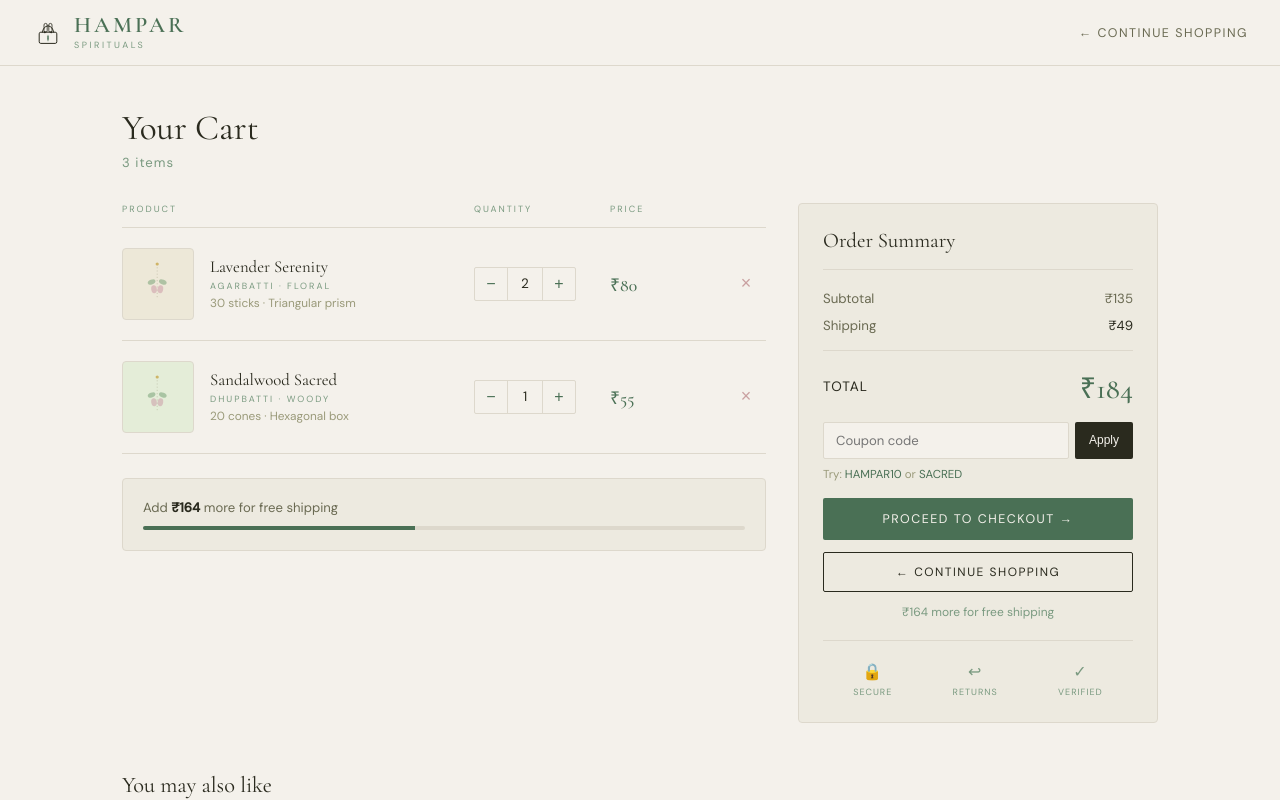
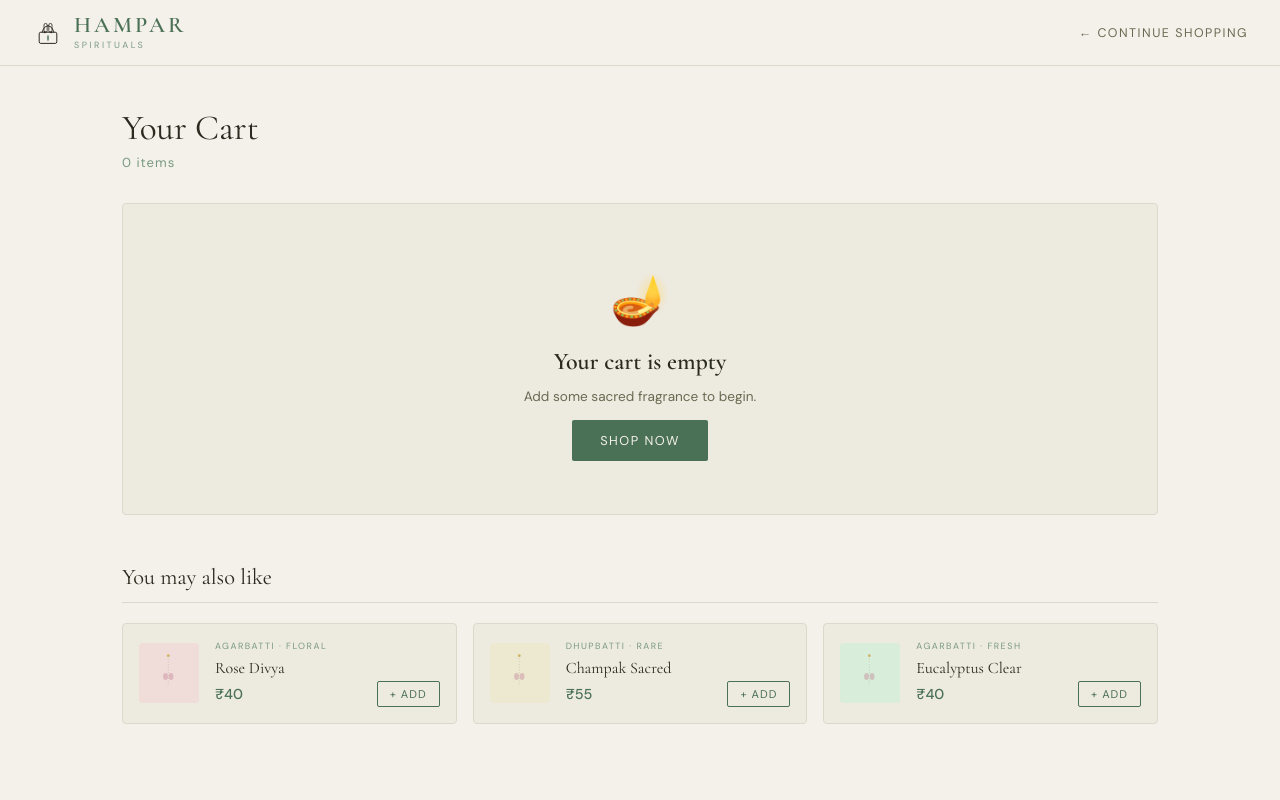
Before and after one commit to manishksingh050-rgb/hampar-spirituals, a Next.js app: page /cart in a window 1280 px wide. Shown: the top 800 px of the page. Built offline with nearby package versions, Linux system fonts and the light colour scheme.

Commit message:
fix: cart persists across pages

```diff
--- a/app/cart/page.jsx
+++ b/app/cart/page.jsx
@@ -1,11 +1,7 @@
 'use client'
-import { useState } from 'react'
+import { useState, useEffect } from 'react'
 import Link from 'next/link'
-
-const SAMPLE_CART = [
-  { id:1, name:'Lavender Serenity', category:'Agarbatti · Floral', price:40, qty:2, bg:'#ede8d8', type:'agarbatti', meta:'30 sticks · Triangular prism' },
-  { id:2, name:'Sandalwood Sacred', category:'Dhupbatti · Woody', price:55, qty:1, bg:'#e4edd8', type:'dhupbatti', meta:'20 cones · Hexagonal box' },
-]
+import { cartStore } from '../../components/cartStore'
 
 const SUGGESTED = [
   { id:3, name:'Rose Divya', category:'Agarbatti · Floral', price:40, bg:'#f0dcd8', type:'agarbatti' },
@@ -14,14 +10,29 @@
 ]
 
 export default function CartPage() {
-  const [cart, setCart] = useState(SAMPLE_CART)
+  const [cart, setCart] = useState([])
   const [coupon, setCoupon] = useState('')
   const [couponMsg, setCouponMsg] = useState(null)
   const [discount, setDiscount] = useState(0)
   const [added, setAdded] = useState({})
 
-  const updateQty = (id, delta) => setCart(prev => prev.map(i => i.id===id ? {...i, qty:Math.max(1,i.qty+delta)} : i))
-  const remove = (id) => setCart(prev => prev.filter(i => i.id!==id))
+  useEffect(() => {
+    setCart(cartStore.get())
+    const onUpdate = () => setCart(cartStore.get())
+    window.addEventListener('cartUpdated', onUpdate)
+    return () => window.removeEventListener('cartUpdated', onUpdate)
+  }, [])
+
+  const updateQty = (id, delta) => {
+    cartStore.updateQty(id, delta)
+    setCart(cartStore.get())
+  }
+
+  const remove = (id) => {
+    cartStore.remove(id)
+    setCart(cartStore.get())
+  }
+
   const subtotal = cart.reduce((s,i) => s+i.price*i.qty, 0)
   const shipping = subtotal >= 299 ? 0 : 49
   const total = subtotal - discount + shipping
@@ -33,10 +44,8 @@
   }
 
   const addSuggested = (p) => {
-    setCart(prev => {
-      const ex = prev.find(i => i.id===p.id)
-      return ex ? prev.map(i => i.id===p.id ? {...i,qty:i.qty+1} : i) : [...prev,{...p,qty:1,meta:p.type==='agarbatti'?'30 sticks':'20 cones'}]
-    })
+    cartStore.add(p)
+    setCart(cartStore.get())
     setAdded(a => ({...a,[p.id]:true}))
     setTimeout(() => setAdded(a => ({...a,[p.id]:false})), 1800)
   }
@@ -61,19 +70,17 @@
     qtyBtn: { background:'none', border:'none', width:32, height:32, cursor:'pointer', fontSize:'1rem', color:'#4a7055', display:'flex', alignItems:'center', justifyContent:'center' },
     qtyNum: { width:36, textAlign:'center', fontSize:'0.85rem', borderLeft:'1px solid #ddd8cc', borderRight:'1px solid #ddd8cc', height:32, display:'flex', alignItems:'center', justifyContent:'center' },
     itemPrice: { fontFamily:"'Cormorant Garamond',serif", fontSize:'1.1rem', fontWeight:500, color:'#4a7055' },
-    removeBtn: { background:'none', border:'none', cursor:'pointer', color:'#c9a0a0', fontSize:18, display:'flex', alignItems:'center', justifyContent:'center' },
-    emptyCart: { textAlign:'center', padding:'4rem 2rem', background:'#edeae0', borderRadius:4, border:'1px solid #ddd8cc' },
+    removeBtn: { background:'none', border:'none', cursor:'pointer', color:'#c9a0a0', fontSize:18 },
     summary: { background:'#edeae0', border:'1px solid #ddd8cc', borderRadius:4, padding:'1.5rem', position:'sticky', top:80 },
     summaryTitle: { fontFamily:"'Cormorant Garamond',serif", fontSize:'1.3rem', color:'#2a2a1e', marginBottom:'1.25rem', paddingBottom:'1rem', borderBottom:'1px solid #ddd8cc' },
     summaryRow: { display:'flex', justifyContent:'space-between', fontSize:'0.83rem', color:'#6a6a52', marginBottom:'0.6rem' },
     summaryTotal: { display:'flex', justifyContent:'space-between', alignItems:'center', margin:'1rem 0' },
-    totalLabel: { fontSize:'0.85rem', textTransform:'uppercase', letterSpacing:'1px', color:'#2a2a1e' },
     totalAmt: { fontFamily:"'Cormorant Garamond',serif", fontSize:'1.8rem', fontWeight:500, color:'#4a7055' },
     couponRow: { display:'flex', gap:6, marginBottom:'0.5rem' },
     couponInput: { flex:1, padding:'9px 12px', background:'#f4f1eb', border:'1px solid #ddd8cc', borderRadius:2, fontSize:'0.82rem', fontFamily:"'DM Sans',sans-serif", outline:'none', color:'#2a2a1e' },
     couponBtn: { background:'#2a2a1e', color:'#f4f1eb', border:'none', padding:'9px 14px', borderRadius:2, fontSize:'0.75rem', cursor:'pointer' },
     checkoutBtn: { width:'100%', background:'#4a7055', color:'#f4f1eb', fontSize:'0.78rem', letterSpacing:'1.5px', textTransform:'uppercase', padding:13, border:'none', borderRadius:2, cursor:'pointer', marginBottom:'0.75rem', fontFamily:"'DM Sans',sans-serif" },
-    continuLink: { display:'block', textAlign:'center', width:'100%', background:'transparent', color:'#2a2a1e', fontSize:'0.75rem', letterSpacing:'1.5px', textTransform:'uppercase', padding:'11px', border:'1px solid #2a2a1e', borderRadius:2, textDecoration:'none', boxSizing:'border-box' },
+    continueLink: { display:'block', textAlign:'center', width:'100%', background:'transparent', color:'#2a2a1e', fontSize:'0.75rem', letterSpacing:'1.5px', textTransform:'uppercase', padding:'11px', border:'1px solid #2a2a1e', borderRadius:2, textDecoration:'none', boxSizing:'border-box' },
     shipNote: { textAlign:'center', fontSize:'0.75rem', color:'#7a9a80', marginTop:'0.75rem' },
     trust: { display:'flex', justifyContent:'space-around', marginTop:'1.25rem', paddingTop:'1.25rem', borderTop:'1px solid #ddd8cc' },
     trustItem: { textAlign:'center', fontSize:'9px', letterSpacing:'1px', textTransform:'uppercase', color:'#7a9a80' },
@@ -106,10 +113,7 @@
             <circle cx="48" cy="38" r="2.5" fill="#2a2a1e"/>
             <path d="M40 62 Q36 54 38 48 Q40 44 40 44 Q40 44 42 48 Q44 54 40 62Z" fill="#4a7055" opacity="0.8"/>
           </svg>
-          <div>
-            <div style={s.logoText}>HAMPAR</div>
-            <div style={s.logoSub}>Spirituals</div>
-          </div>
+          <div><div style={s.logoText}>HAMPAR</div><div style={s.logoSub}>Spirituals</div></div>
         </Link>
         <Link href="/" style={{fontSize:'0.78rem',letterSpacing:'1.5px',textTransform:'uppercase',color:'#6a6a52',textDecoration:'none'}}>← Continue Shopping</Link>
       </nav>
@@ -119,7 +123,7 @@
         <div style={s.pageCount}>{cart.reduce((s,i)=>s+i.qty,0)} items</div>
 
         {cart.length === 0 ? (
-          <div style={s.emptyCart}>
+          <div style={{textAlign:'center',padding:'4rem 2rem',background:'#edeae0',borderRadius:4,border:'1px solid #ddd8cc'}}>
             <div style={{fontSize:48,marginBottom:'1rem'}}>🪔</div>
             <h2 style={{fontFamily:"'Cormorant Garamond',serif",fontSize:'1.5rem',color:'#2a2a1e',marginBottom:'0.75rem'}}>Your cart is empty</h2>
             <p style={{fontSize:'0.85rem',color:'#6a6a52',marginBottom:'1.5rem'}}>Add some sacred fragrance to begin.</p>
@@ -134,20 +138,18 @@
               {cart.map(item => (
                 <div key={item.id} style={s.cartRow}>
                   <div style={s.itemLeft}>
-                    <div style={{...s.thumb,background:item.bg}}>
+                    <div style={{...s.thumb, background:item.bg||'#ede8d8'}}>
                       <svg width="32" height="44" viewBox="0 0 80 110" opacity="0.8">
                         <line x1="38" y1="5" x2="38" y2="90" stroke="#5c4a2a" strokeWidth="1.5" strokeDasharray="3,5" opacity="0.4"/>
                         <circle cx="38" cy="5" r="4" fill="#c9a84c"/>
-                        <ellipse cx="24" cy="50" rx="10" ry="6" fill="#6a9a6a" opacity="0.6" transform="rotate(-22 24 50)"/>
-                        <ellipse cx="52" cy="50" rx="10" ry="6" fill="#6a9a6a" opacity="0.6" transform="rotate(22 52 50)"/>
-                        <ellipse cx="30" cy="68" rx="7" ry="10" fill="#c4889a" opacity="0.55" transform="rotate(-8 30 68)"/>
-                        <ellipse cx="46" cy="68" rx="7" ry="10" fill="#c4889a" opacity="0.55" transform="rotate(8 46 68)"/>
+                        <ellipse cx="30" cy="65" rx="7" ry="10" fill="#c4889a" opacity="0.55"/>
+                        <ellipse cx="46" cy="65" rx="7" ry="10" fill="#c4889a" opacity="0.55"/>
                       </svg>
                     </div>
                     <div>
                       <div style={s.itemName}>{item.name}</div>
                       <div style={s.itemCat}>{item.category}</div>
-                      <div style={s.itemMeta}>{item.meta}</div>
+                      <div style={s.itemMeta}>{item.type === 'agarbatti' ? '30 sticks · Triangular prism' : '20 cones · Hexagonal box'}</div>
                     </div>
                   </div>
                   <div style={s.qtyControl}>
@@ -159,6 +161,7 @@
                   <button style={s.removeBtn} onClick={()=>remove(item.id)}>×</button>
                 </div>
               ))}
+
               <div style={{marginTop:'1.5rem',padding:'1.25rem',background:'#edeae0',borderRadius:4,border:'1px solid #ddd8cc'}}>
                 {shipping===0
                   ? <p style={{fontSize:'0.82rem',color:'#4a7055'}}>✓ You've unlocked <strong>free shipping!</strong></p>
@@ -179,7 +182,7 @@
               <div style={s.summaryRow}><span>Shipping</span><span style={{color:shipping===0?'#4a7055':'#2a2a1e'}}>{shipping===0?'FREE':`₹${shipping}`}</span></div>
               <div style={s.divider}/>
               <div style={s.summaryTotal}>
-                <span style={s.totalLabel}>Total</span>
+                <span style={{fontSize:'0.85rem',textTransform:'uppercase',letterSpacing:'1px'}}>Total</span>
                 <span style={s.totalAmt}>₹{total}</span>
               </div>
               <div style={s.couponRow}>
@@ -187,9 +190,11 @@
                 <button style={s.couponBtn} onClick={applyCoupon}>Apply</button>
               </div>
               {couponMsg && <div style={{fontSize:'0.75rem',color:couponMsg.type==='success'?'#4a7055':'#c9503a',marginBottom:'0.5rem'}}>{couponMsg.text}</div>}
-              <p style={{fontSize:'0.72rem',color:'#9a9a7a',marginBottom:'1rem'}}>Try: <span style={{color:'#4a7055',cursor:'pointer'}} onClick={()=>setCoupon('HAMPAR10')}>HAMPAR10</span> or <span style={{color:'#4a7055',cursor:'pointer'}} onClick={()=>setCoupon('SACRED')}>SACRED</span></p>
+              <p style={{fontSize:'0.72rem',color:'#9a9a7a',marginBottom:'1rem'}}>
+                Try: <span style={{color:'#4a7055',cursor:'pointer'}} onClick={()=>setCoupon('HAMPAR10')}>HAMPAR10</span> or <span style={{color:'#4a7055',cursor:'pointer'}} onClick={()=>setCoupon('SACRED')}>SACRED</span>
+              </p>
               <button style={s.checkoutBtn} onClick={()=>window.location.href='/checkout'}>Proceed to Checkout →</button>
-              <Link href="/" style={s.continuLink}>← Continue Shopping</Link>
+              <Link href="/" style={s.continueLink}>← Continue Shopping</Link>
               <p style={s.shipNote}>{shipping===0?'✓ Free shipping applied':`₹${299-subtotal} more for free shipping`}</p>
               <div style={s.trust}>
                 {[['🔒','Secure'],['↩','Returns'],['✓','Verified']].map(([icon,label])=>(
@@ -209,8 +214,8 @@
                   <svg width="28" height="38" viewBox="0 0 80 110" opacity="0.8">
                     <line x1="38" y1="5" x2="38" y2="90" stroke="#5c4a2a" strokeWidth="1.5" strokeDasharray="3,5" opacity="0.4"/>
                     <circle cx="38" cy="5" r="4" fill="#c9a84c"/>
-                    <ellipse cx="30" cy="65" rx="7" ry="10" fill="#c4889a" opacity="0.55" transform="rotate(-8 30 65)"/>
-                    <ellipse cx="46" cy="65" rx="7" ry="10" fill="#c4889a" opacity="0.55" transform="rotate(8 46 65)"/>
+                    <ellipse cx="30" cy="65" rx="7" ry="10" fill="#c4889a" opacity="0.55"/>
+                    <ellipse cx="46" cy="65" rx="7" ry="10" fill="#c4889a" opacity="0.55"/>
                   </svg>
                 </div>
                 <div style={{flex:1}}>
--- /dev/null
+++ b/components/cartStore.js
@@ -0,0 +1,48 @@
+// Simple cart store using localStorage
+// Works across all pages
+
+export const cartStore = {
+  get: () => {
+    if (typeof window === 'undefined') return []
+    try {
+      return JSON.parse(localStorage.getItem('hampar_cart') || '[]')
+    } catch { return [] }
+  },
+
+  set: (items) => {
+    if (typeof window === 'undefined') return
+    localStorage.setItem('hampar_cart', JSON.stringify(items))
+    window.dispatchEvent(new Event('cartUpdated'))
+  },
+
+  add: (product) => {
+    const cart = cartStore.get()
+    const existing = cart.find(i => i.id === product.id)
+    const updated = existing
+      ? cart.map(i => i.id === product.id ? {...i, qty: i.qty + 1} : i)
+      : [...cart, {...product, qty: 1}]
+    cartStore.set(updated)
+    return updated
+  },
+
+  remove: (id) => {
+    const updated = cartStore.get().filter(i => i.id !== id)
+    cartStore.set(updated)
+    return updated
+  },
+
+  updateQty: (id, delta) => {
+    const updated = cartStore.get().map(i =>
+      i.id === id ? {...i, qty: Math.max(1, i.qty + delta)} : i
+    )
+    cartStore.set(updated)
+    return updated
+  },
+
+  clear: () => {
+    cartStore.set([])
+  },
+
+  count: () => cartStore.get().reduce((s, i) => s + i.qty, 0),
+  total: () => cartStore.get().reduce((s, i) => s + i.price * i.qty, 0),
+}
```
Also changed, not shown: app/page.jsx (+12 -7 lines).
